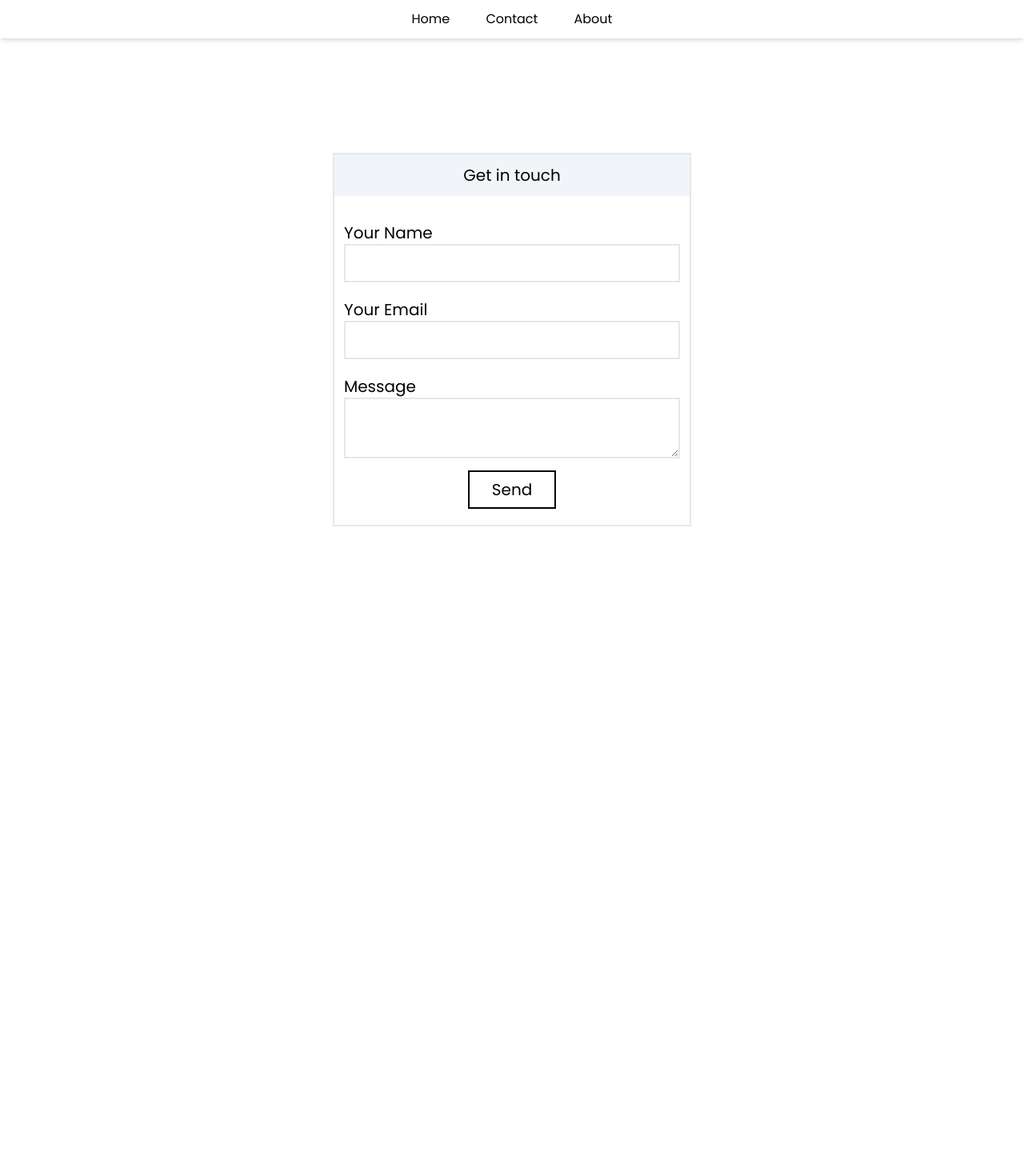
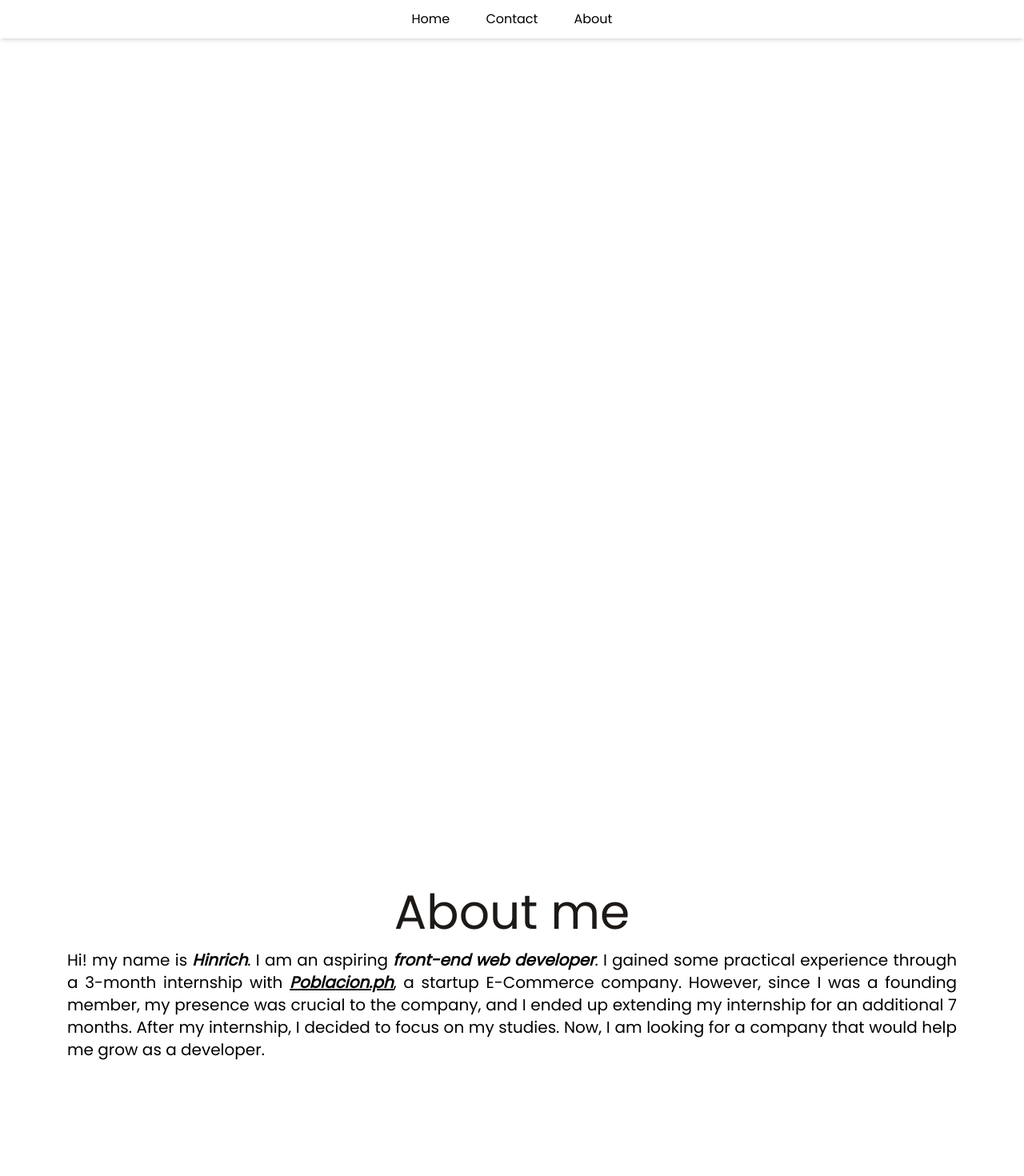
Before and after one commit to Amaterasu10/react-portfolio-vite, a React (Vite) app: page /contact in a window 1280 px wide. Shown: the top 1470 px of the page at 80% size. Before the commit the page ends 800 px from the top, so only its background shows below. Built offline with nearby package versions, Linux system fonts and the light colour scheme.

Commit message:
Converted 2 spaces to tab size: 4. Converted the website from react-router based to scrollIntoView based single page

```diff
--- a/src/App.jsx
+++ b/src/App.jsx
@@ -1,18 +1,97 @@
-import { Outlet } from 'react-router-dom';
+import { useRef } from 'react';
+
 import TopNav from './components/TopNav';
+import Home from './routes/Home';
+import Contact from './routes/Contact'
+import About from './routes/About'
+import Projects from './routes/Projects';
 
+import toast, { Toaster } from 'react-hot-toast';
 function App() {
 
-  return (
-    <div className="App font-poppins">
-      <header className='fixed w-full z-10'>
-        <TopNav/>
-      </header>
-      <main className='min-h-screen h-fit'>
-        <Outlet/>
-      </main>
-    </div>
-  )
+	const homeRef = useRef(null)
+	const aboutRef = useRef(null)
+	const contactRef = useRef(null)
+
+	const mainRef = useRef(null)
+
+	return (
+		<div className="App font-poppins relative">
+			<header className='fixed w-full z-50'>
+				<TopNav
+					navs={[
+						{
+							text: 'Home',
+							ref: homeRef
+						},
+						{
+							text: 'About',
+							ref: aboutRef
+						},
+						{
+							text: 'Contact',
+							ref: contactRef
+						}
+
+					]}
+				/>
+			</header>
+
+			<Toaster
+				position="bottom-left"
+				reverseOrder={false}
+			/>
+
+			<main className='min-h-screen h-fit scroll-smooth' ref={ mainRef }>
+				{/* <Outlet/> */}
+				<Home ref={ homeRef } />
+
+				<About ref={ aboutRef } />
+
+				{/* <Projects/> */}
+
+				<Contact
+					ref={ contactRef }
+					handleSubmit={ handleSubmit }
+				/>
+
+			</main>
+		</div>
+	)
+
+	function handleSubmit(event) {
+		event.preventDefault();
+		console.log('test')
+		const myForm = event.target;
+		const formData = new FormData(myForm);
+
+		const email = formData.get('email')
+		const name = formData.get('email')
+		const message = formData.get('message')
+
+		const someUndefined = (
+			email === '' ||
+			name === '' ||
+			message === ''
+		)
+
+		if(email ==='') toast.error('no email was provided')
+
+		fetch("", {
+			method: "POST",
+			headers: { "Content-Type": "application/x-www-form-urlencoded" },
+			body: new URLSearchParams(formData).toString(),
+		})
+		.then(
+			() => {
+				return toast.success('message sent')
+			}
+		)
+		.catch(
+			error => toast.error(error)
+		);
+	};
+
 }
 
 export default App
--- a/src/routes/About.jsx
+++ b/src/routes/About.jsx
@@ -1,39 +1,73 @@
 import TechStack from '../components/TechStack';
 import blobWebm from "../assets/images/blob.webm";
 import blobMp4 from "../assets/images/blob.mp4";
-export default function About() {
+import { forwardRef } from 'react';
+
+const About = forwardRef(
+	function About(props, ref) {
 
 		return (
-    <>
+			<article ref={ref}>
 				<section className='min-h-screen h-fit flex items-center pt-5 relative'>
-        <video autoPlay loop muted playsInline className='max-h-full min-h-full absolute z-0 right-0 opacity-0 animate-[fadeIn_1.5s_1s_ease-in_forwards]'>
+					{/* <video autoPlay loop muted playsInline className='max-h-full min-h-full absolute z-0 right-0 opacity-0 animate-[fadeIn_1.5s_1s_ease-in_forwards]'>
 					<source src={blobWebm} type="video/webm"/>
 					<source src={blobMp4} type="video/mp4"/>
 					</video>
-        <div className='absolute inset-0'></div>
 
-        <section className="max-w-3xl 2xl:max-w-7xl h-fit p-5 sm:pl-24 z-[1] animate-[fadeInTop_1s_ease-in] sm:animate-[fadeInLeft_1s_ease-in]">
-          <h2 className='pb-2 text-center sm:text-left heading primary-text'>
+					{
+						//cover for blob video so that it's not clickable
+					}
+					<div className='absolute inset-0'></div> */}
+
+					<article
+						// className="
+						// 	2xl:max-w-7xl
+						// 	h-fit
+						// 	p-5
+						// 	sm:pl-24
+						// 	z-[1]
+						// 	animate-[fadeInTop_1s_ease-in]
+						// 	sm:animate-[fadeInLeft_1s_ease-in]"
+
+						className="
+							mx-auto
+							max-w-6xl
+							2xl:max-w-7xl
+							h-fit
+							p-5
+							z-[1]
+							animate-[fadeInTop_0.5s_ease-in]"
+						>
+						{/* <h2 className='pb-2 text-center sm:text-left heading primary-text'> */}
+						<h2 className='p-4 text-center heading primary-text'>
 							About me
 						</h2>
-          <p
-            className='text mb-3 text-center sm:text-left pb-1 text-stone-600'
-          >
-            Hi, my name is <span className="primary-text">Hinrich</span>.<br/>
-            I am currently a 3rd year undergrad studying at AMA Computer College  and an intern at <a className="primary-text underline" href="http://poblacion.ph/">Poblacion.ph</a> which is a startup eCommerce company.
+
+						{/* <span className='text mb-3 text-center sm:text-left pb-1'> */}
+						<span className='text mb-3 pb-1 text-justify'>
+							<p>
+								Hi! my name is <span className="font-semibold italic">Hinrich</span>. I am an
+								aspiring <span className="font-semibold italic">front-end web developer</span>.
+								I gained some practical experience through a 3-month internship
+								with <a className='underline font-semibold italic' href="http://poblacion.ph" target='_blank'>Poblacion.ph</a>,
+								a startup E-Commerce company. However, since I was a founding member, my presence was crucial to the company, and
+								I ended up extending my internship for an additional 7 months. After my internship, I decided to focus on my studies.
+								Now, I am looking for a company that would help me grow as a developer.
 							</p>
-
-          <p
-            className='text mb-3 text-center sm:text-left pb-1 text-stone-600'
-          >
-            I started learning how to code when I was about to go to college. After my first year, I decided to take web development as my route. Since then, I have been learning its ecosystem.
-          </p>
-        </section>
+						</span>
+					</article>
 				</section>
 
-      <section className='min-h-screen h-fit grid place-content-center'>
+				<article
+					className='
+						min-h-screen
+						h-fit grid
+						place-content-center'
+					>
 					<TechStack />
-      </section>
-    </>
+				</article>
+			</article>
 		)
 	}
+)
+export default About;
--- a/src/routes/Contact.jsx
+++ b/src/routes/Contact.jsx
@@ -1,49 +1,82 @@
-import React from 'react'
+import React, { forwardRef, useState } from 'react'
 
-export default function Contact() {
-  const handleSubmit = (event) => {
-    event.preventDefault();
-
-    const myForm = event.target;
-    const formData = new FormData(myForm);
-
-    fetch("/", {
-      method: "POST",
-      headers: { "Content-Type": "application/x-www-form-urlencoded" },
-      body: new URLSearchParams(formData).toString(),
-    })
-      .then(() => alert("Thank you for your submission"))
-      .catch((error) => alert(error));
-      console.log(new URLSearchParams(formData).toString());
-  };
+const Contact = forwardRef(
+	function Contact({
+		handleSubmit,
+		notifsGetter,
+	}, ref) {
 
 		return (
-    <div className="min-h-screen h-fit grid-center pt-12 p-5">
+			<div className="min-h-screen h-fit grid-center pt-12 p-5" ref={ref}>
+				<h2 className='text-center heading primary-text'>Get in touch with me</h2>
 				<div className='w-full max-w-md 2xl:max-w-screen-md mt-5'>
+
+					<h3 className='text-center'>email
+					me: <a
+							href="mailto:johnhinrichggalindo@gmail.com"
+							className='underline'
+						>
+							johnhinrichggalindo@gmail.com
+						</a>
+					</h3>
+
+					<hr className='m-2'/>
+
 					<form
-        onSubmit={handleSubmit}
+						onSubmit={ handleSubmit }
 						name="contact"
 						method="POST"
 						data-netlify="true"
-        className='w-full border-2 grid-center text'
+						className='w-full grid-center text'
 					>
 						<input type="hidden" name="form-name" value="contact" />
-          <div className='bg-slate-100 w-full p-3 text-center'>
-            Get in touch
-          </div>
+
 						<section className='w-full p-3'>
 
 							<div>
 								<div className='mt-5 2xl:mt-10'>
-                <label>Your Name<br/> <input className='border-2 p-2 2xl:p-4 w-full' type="text" name="name" /></label><br/>
-              </div>
-              <div className='mt-5 2xl:mt-10'>
-                <label>Your Email<br/> <input className='border-2 p-2 2xl:p-4 w-full' type="email" name="email" /></label>
-              </div>
+									<input
+									className='
+										border-2
+										border-solid
+										border-black
+										p-2 2xl:p-4
+										w-full
+									'
+									placeholder='Name'
+									required
+									type="text"
+									name="name"
+									/>
+									<br/>
 								</div>
 
 								<div className='mt-5 2xl:mt-10'>
-              <label>Message<br/> <textarea className='border-2 p-2 2xl:p-4 w-full' name="message"></textarea></label>
+									<input
+										pattern="^([a-zA-Z0-9_\-\.]+)@((\[[0-9]{1,3}\.[0-9]{1,3}\.[0-9]{1,3}\.)|(([a-zA-Z0-9\-]+\.)+))([a-zA-Z]{2,4}|[0-9]{1,3})(\]?)$"
+
+										className='
+											border-2
+											border-solid
+											border-black
+											p-2 2xl:p-4
+											w-full
+										'
+										placeholder='E-mail'
+										required type="email"
+										name="email"
+									/>
+								</div>
+
+							</div>
+
+							<div className='mt-5 2xl:mt-10'>
+								<textarea
+									className='border-2 border-solid border-black p-2 2xl:p-4 w-full'
+									placeholder='Message'
+									name="message"
+									required
+								></textarea>
 							</div>
 
 							<div className='p-2 w-full text-center'>
@@ -55,4 +88,16 @@ export default function Contact() {
 				</div>
 			</div>
 		)
+
+		function heightGetter(height) {
+			console.log('test')
+			setNotifHeights([
+				...notifHeights,
+				height
+			])
 		}
+	}
+
+)
+
+export default Contact;
--- a/src/routes/Home.jsx
+++ b/src/routes/Home.jsx
@@ -1,10 +1,14 @@
 // import resume from "../assets/files/resume.pdf";
 import { FaGithub, FaLinkedin } from 'react-icons/fa'
 import {Helmet} from "react-helmet";
-export default function Home() {
+import { forwardRef } from 'react';
+
+
+const Home = forwardRef(
+	function Home(props, ref) {
 
 		return (
-    <>
+			<article ref={ref}>
 				<Helmet>
 					<title>John Hinrich | Home</title>
 					<meta name="viewport" content="width=device-width, initial-scale=1.0" />
@@ -19,38 +23,45 @@ export default function Home() {
 					className="
 						p-5
 						min-h-screen h-fit
-        grid sm:flex place-items-center bg-blob"
+						grid sm:flex place-items-center bg-blob
+					"
 				>
 
 				<h1 className='hidden'>Hi, my name is Hinrich, and this is my front-end portfolio website</h1>
-        <div className="w-fit p-5 sm:pl-24 z-10 animate-[fadeInTop_1s_ease-in] sm:animate-[fadeInLeft_1s_ease-in]">
-          <h2
-            className="pb-2 text-center sm:text-left heading primary-text">
+				<div
+					className="
+						w-fit
+						p-5 sm:pl-24
+						z-10 animate-[fadeInTop_1s_ease-in]
+						sm:animate-[fadeInLeft_1s_ease-in]
+					"
+				>
+					<h2 className="pb-2 text-center sm:text-left heading primary-text">
 						Hi, I'm Hinrich
 					</h2>
 
-          <h2
-            className="text-center sm:text-left pb-1 heading2 secondary-text">
+					<h2 className="text-center sm:text-left pb-1 heading2 secondary-text">
 						Welcome to my portfolio
 					</h2>
 
 					<ul className="flex mt-5 mx-auto w-fit sm:mx-0">
-            {/* <a href={resume} target="_blank"  className="button-link mx-auto sm:mr-5 mb-2 sm:mb-0 bg-amber-400 hover:bg-stone-900 hover:text-white">
-              View my resume
-            </a> */}
 						<li className='px-2'>
 							<a href="https://github.com/Amaterasu10" target="_blank" className='secondary-text hover:text-stone-900'>
 							<FaGithub size={"2rem"} title="Github"/>
 							</a>
 						</li>
+
 						<li className='px-2'>
 							<a href="https://www.linkedin.com/in/john-hinrich-joseph-galindo-2149b0201/" target="_blank" className='secondary-text hover:text-stone-900'>
-                <FaLinkedin size={"2rem"} title="Linkedin"/>
+							<FaLinkedin size={"2rem"}/>
 							</a>
 						</li>
 					</ul>
 				</div>
 				</section>
-    </>
+			</article>
 		)
 	}
+)
+
+export default Home;
```
Lines whose indentation alone changed are shown as unchanged.
